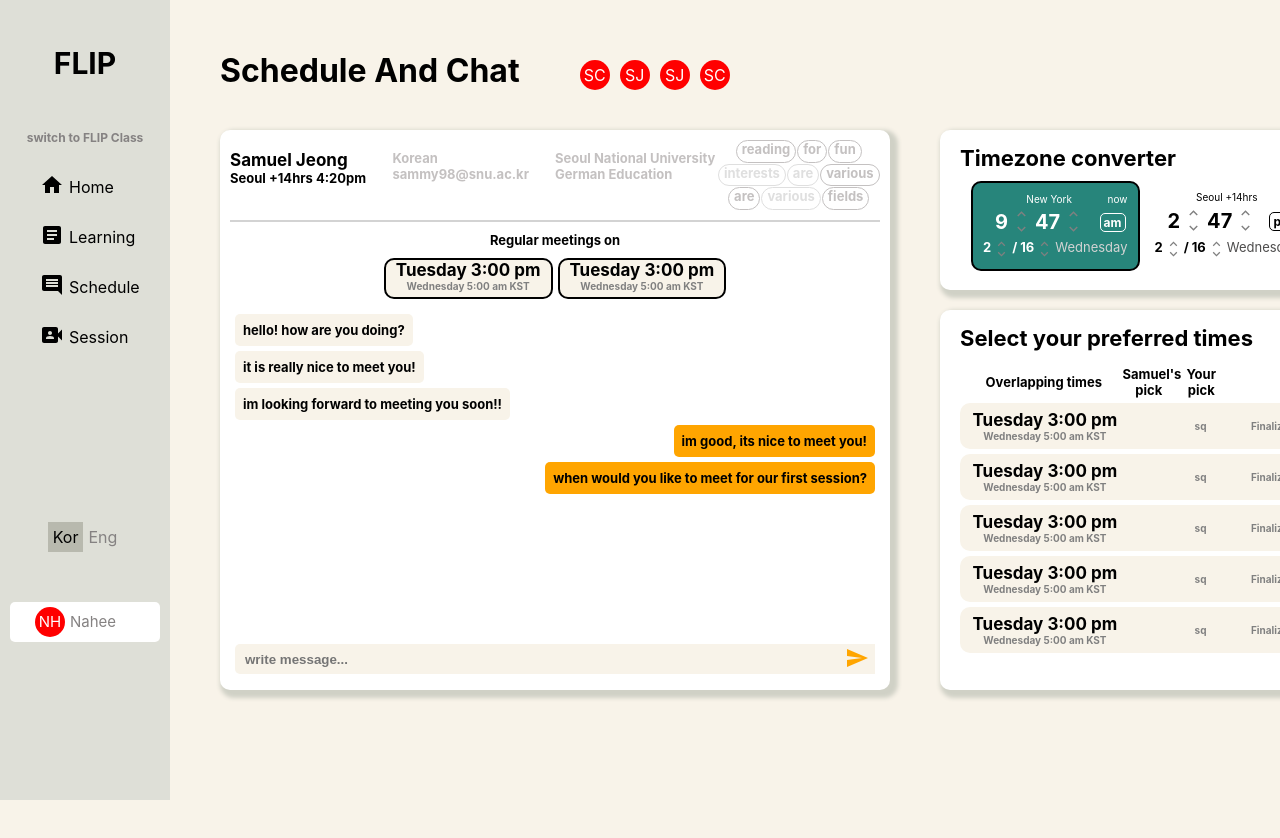
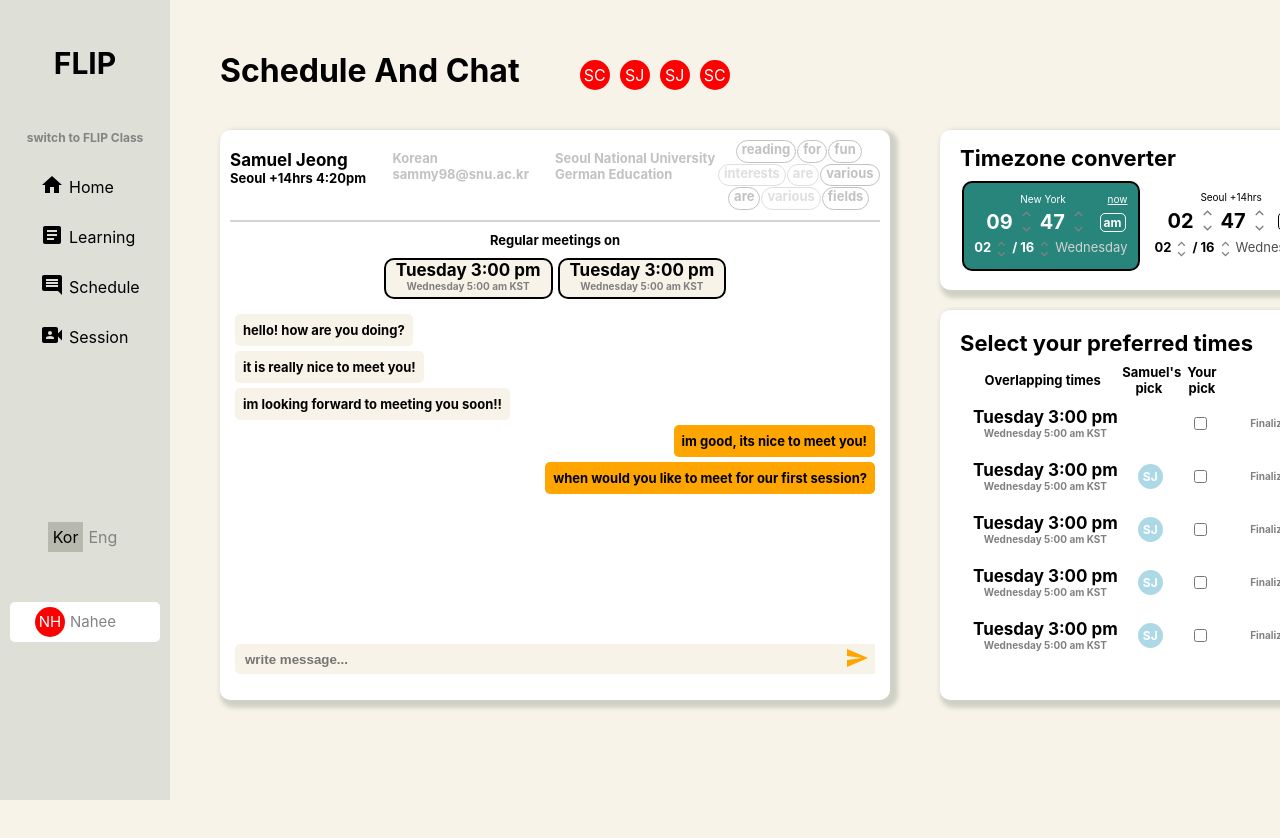
Before and after one commit to haimnam/FLIP-Test, a React (Create React App) app: page /schedule in a window 1280 px wide. Shown: the top 838 px of the page. Built offline with nearby package versions, Linux system fonts and the light colour scheme.

Commit message:
Enable Checkboxes in Preferred Times + Modify Timezone Converter

```diff
--- a/src/pages/Schedule/PreferredTimes.tsx
+++ b/src/pages/Schedule/PreferredTimes.tsx
@@ -1,8 +1,86 @@
-import React from "react";
+import React, { useState } from "react";
 import styles from "../../scss/ScheduleAndChat.module.scss";
-import { TimesData } from "./TimesData.tsx";
 
 const PreferredTimes = () => {
+  const [timesData, setTimesData] = useState([
+    {
+      id: 1,
+      main: "Tuesday 3:00 pm",
+      sub: "Wednesday 5:00 am KST",
+      isPartnerPick: false,
+      myPick: "sq",
+      state: "Finalize",
+    },
+    {
+      id: 2,
+      main: "Tuesday 3:00 pm",
+      sub: "Wednesday 5:00 am KST",
+      isPartnerPick: true,
+      myPick: "sq",
+      state: "Finalize",
+    },
+    {
+      id: 3,
+      main: "Tuesday 3:00 pm",
+      sub: "Wednesday 5:00 am KST",
+      isPartnerPick: true,
+      myPick: "sq",
+      state: "Finalize",
+    },
+    {
+      id: 4,
+      main: "Tuesday 3:00 pm",
+      sub: "Wednesday 5:00 am KST",
+      isPartnerPick: true,
+      myPick: "sq",
+      state: "Finalize",
+    },
+    {
+      id: 5,
+      main: "Tuesday 3:00 pm",
+      sub: "Wednesday 5:00 am KST",
+      isPartnerPick: true,
+      myPick: "sq",
+      state: "Finalize",
+    },
+  ]);
+
+  const [isChecked, setIsChecked] = useState(false);
+  const [checkedItems, setCheckedItems] = useState(new Set());
+
+  const checkHandler = ({ target }) => {
+    setIsChecked(!isChecked);
+    checkedItemHandler(
+      target.parentNode.parentNode,
+      target.value,
+      target.checked
+    );
+  };
+
+  const checkedItemHandler = (box, id, isChecked) => {
+    if (isChecked) {
+      box.style.backgroundColor = "rgb(248, 243, 233)";
+      box.style.border = "2px solid black";
+      checkedItems.add(id);
+      setTimesData(
+        timesData.map((time) =>
+          time.id == id ? { ...time, state: "Undo" } : time
+        )
+      );
+    } else if (checkedItems.has(id)) {
+      box.style.backgroundColor = "white";
+      box.style.border = "2px solid white";
+      checkedItems.delete(id);
+      setTimesData(
+        timesData.map((time) =>
+          time.id == id ? { ...time, state: "Finalize" } : time
+        )
+      );
+    }
+    setCheckedItems(checkedItems);
+    return checkedItems;
+  };
+
   return (
     <div className={styles.preferredTimes}>
       <h2>Select your preferred times</h2>
@@ -13,15 +91,25 @@ const PreferredTimes = () => {
           <div className={styles.myPick}>Your pick</div>
         </div>
         <div className={styles.tableBody}>
-          {TimesData.map((time, index) => {
+          {timesData.map((time) => {
             return (
-              <div key={index} className={styles.row}>
+              <div key={time.id} className={styles.row}>
                 <div className={styles.overlappingTimes}>
                   <h3>{time.main}</h3>
                   <div>{time.sub}</div>
                 </div>
-                <div className={styles.partnerPick}>{time.partnerPick}</div>
-                <div className={styles.myPick}>{time.myPick}</div>
+                <div className={styles.partnerPick}>
+                  <div className={time.isPartnerPick ? styles.circle : ""}>
+                    {time.isPartnerPick ? "SJ" : ""}
+                  </div>
+                </div>
+                <label className={styles.myPick}>
+                  <input
+                    type="checkbox"
+                    value={time.id}
+                    onChange={(e) => checkHandler(e)}
+                  ></input>
+                </label>
                 <div className={styles.state}>{time.state}</div>
               </div>
             );
--- a/src/pages/Schedule/Timezone.tsx
+++ b/src/pages/Schedule/Timezone.tsx
@@ -9,63 +9,156 @@ const Timezone = () => {
   dayjs.extend(utc);
   dayjs.extend(timezone);
 
-  const weekdays = [
-    "Sunday",
-    "Monday",
-    "Tuesday",
-    "Wednesday",
-    "Thursday",
-    "Friday",
-    "Saturday",
-  ];
+  const [hourUpDown, setHourUpDown] = useState(0);
+  const [minUpDown, setMinUpDown] = useState(0);
+  const [monthUpDown, setMonthUpDown] = useState(0);
+  const [dateUpDown, setDateUpDown] = useState(0);
 
-  const [hourUpDownNY, setHourUpDownNY] = useState(0);
-  const [minUpDownNY, setMinUpDownNY] = useState(0);
-  const [monthUpDownNY, setMonthUpDownNY] = useState(0);
-  const [dateUpDownNY, setDateUpDownNY] = useState(0);
-  const [hourUpDownS, setHourUpDownS] = useState(0);
-  const [minUpDownS, setMinUpDownS] = useState(0);
-  const [monthUpDownS, setMonthUpDownS] = useState(0);
-  const [dateUpDownS, setDateUpDownS] = useState(0);
+  const [hourNY, setHourNY] = useState(
+    dayjs().tz("America/New_York").format("hh")
+  );
+  const [minNY, setMinNY] = useState(
+    dayjs().tz("America/New_York").format("mm")
+  );
+  const [ampmNY, setAmpmNY] = useState(
+    dayjs().tz("America/New_York").format("a")
+  );
+  const [monthNY, setMonthNY] = useState(
+    dayjs().tz("America/New_York").format("MM")
+  );
+  const [dateNY, setDateNY] = useState(
+    dayjs().tz("America/New_York").format("DD")
+  );
+  const [dayNY, setDayNY] = useState(
+    dayjs().tz("America/New_York").format("dddd")
+  );
+  const [hourS, setHourS] = useState(dayjs().format("hh"));
+  const [minS, setMinS] = useState(dayjs().format("mm"));
+  const [ampmS, setAmpmS] = useState(dayjs().format("a"));
+  const [monthS, setMonthS] = useState(dayjs().format("MM"));
+  const [dateS, setDateS] = useState(dayjs().format("DD"));
+  const [dayS, setDayS] = useState(dayjs().format("dddd"));
+
+  var nowNY = dayjs().tz("America/New_York");
+  var nowS = dayjs();
+
+  const setNow = () => {
+    setHourUpDown(0);
+    setMinUpDown(0);
+    setMonthUpDown(0);
+    setDateUpDown(0);
+    setHourNY(dayjs().tz("America/New_York").format("hh"));
+    setMinNY(dayjs().tz("America/New_York").format("mm"));
+    setAmpmNY(dayjs().tz("America/New_York").format("a"));
+    setMonthNY(dayjs().tz("America/New_York").format("MM"));
+    setDateNY(dayjs().tz("America/New_York").format("DD"));
+    setDayNY(dayjs().tz("America/New_York").format("dddd"));
+    setHourS(dayjs().format("hh"));
+    setMinS(dayjs().format("mm"));
+    setAmpmS(dayjs().format("a"));
+    setMonthS(dayjs().format("MM"));
+    setDateS(dayjs().format("DD"));
+    setDayS(dayjs().format("dddd"));
+  };
+
+  const setHour = () => {
+    setHourNY(nowNY.add(hourUpDown, "h").format("hh"));
+    setMinNY(nowNY.add(hourUpDown, "h").format("mm"));
+    setAmpmNY(nowNY.add(hourUpDown, "h").format("a"));
+    setMonthNY(nowNY.add(hourUpDown, "h").format("MM"));
+    setDateNY(nowNY.add(hourUpDown, "h").format("DD"));
+    setDayNY(nowNY.add(hourUpDown, "h").format("dddd"));
+    setHourS(nowS.add(hourUpDown, "h").format("hh"));
+    setMinS(nowS.add(hourUpDown, "h").format("mm"));
+    setAmpmS(nowS.add(hourUpDown, "h").format("a"));
+    setMonthS(nowS.add(hourUpDown, "h").format("MM"));
+    setDateS(nowS.add(hourUpDown, "h").format("DD"));
+    setDayS(nowS.add(hourUpDown, "h").format("dddd"));
+  };
+
+  const setMin = () => {
+    setHourNY(nowNY.add(minUpDown, "m").format("hh"));
+    setMinNY(nowNY.add(minUpDown, "m").format("mm"));
+    setAmpmNY(nowNY.add(minUpDown, "m").format("a"));
+    setMonthNY(nowNY.add(minUpDown, "m").format("MM"));
+    setDateNY(nowNY.add(minUpDown, "m").format("DD"));
+    setDayNY(nowNY.add(minUpDown, "m").format("dddd"));
+    setHourS(nowS.add(minUpDown, "m").format("hh"));
+    setMinS(nowS.add(minUpDown, "m").format("mm"));
+    setAmpmS(nowS.add(minUpDown, "m").format("a"));
+    setMonthS(nowS.add(minUpDown, "m").format("MM"));
+    setDateS(nowS.add(minUpDown, "m").format("DD"));
+    setDayS(nowS.add(minUpDown, "m").format("dddd"));
+  };
+
+  const setMonth = () => {
+    setHourNY(nowNY.add(monthUpDown, "M").format("hh"));
+    setMinNY(nowNY.add(monthUpDown, "M").format("mm"));
+    setAmpmNY(nowNY.add(monthUpDown, "M").format("a"));
+    setMonthNY(nowNY.add(monthUpDown, "M").format("MM"));
+    setDateNY(nowNY.add(monthUpDown, "M").format("DD"));
+    setDayNY(nowNY.add(monthUpDown, "M").format("dddd"));
+    setHourS(nowS.add(monthUpDown, "M").format("hh"));
+    setMinS(nowS.add(monthUpDown, "M").format("mm"));
+    setAmpmS(nowS.add(monthUpDown, "M").format("a"));
+    setMonthS(nowS.add(monthUpDown, "M").format("MM"));
+    setDateS(nowS.add(monthUpDown, "M").format("DD"));
+    setDayS(nowS.add(monthUpDown, "M").format("dddd"));
+  };
+
+  const setDate = () => {
+    setHourNY(nowNY.add(dateUpDown, "d").format("hh"));
+    setMinNY(nowNY.add(dateUpDown, "d").format("mm"));
+    setAmpmNY(nowNY.add(dateUpDown, "d").format("a"));
+    setMonthNY(nowNY.add(dateUpDown, "d").format("MM"));
+    setDateNY(nowNY.add(dateUpDown, "d").format("DD"));
+    setDayNY(nowNY.add(dateUpDown, "d").format("dddd"));
+    setHourS(nowS.add(dateUpDown, "d").format("hh"));
+    setMinS(nowS.add(dateUpDown, "d").format("mm"));
+    setAmpmS(nowS.add(dateUpDown, "d").format("a"));
+    setMonthS(nowS.add(dateUpDown, "d").format("MM"));
+    setDateS(nowS.add(dateUpDown, "d").format("DD"));
+    setDayS(nowS.add(dateUpDown, "d").format("dddd"));
+  };
 
   const setHourUp = () => {
-    setHourUpDownNY(hourUpDownNY + 1);
-    setHourUpDownS(hourUpDownS + 1);
+    setHourUpDown(hourUpDown + 1);
+    setHour();
   };
 
   const setHourDown = () => {
-    setHourUpDownNY(hourUpDownNY - 1);
-    setHourUpDownS(hourUpDownS - 1);
+    setHourUpDown(hourUpDown - 1);
+    setHour();
   };
 
   const setMinUp = () => {
-    setMinUpDownNY(minUpDownNY + 1);
-    setMinUpDownS(minUpDownS + 1);
+    setMinUpDown(minUpDown + 1);
+    setMin();
   };
 
   const setMinDown = () => {
-    setMinUpDownNY(minUpDownNY - 1);
-    setMinUpDownS(minUpDownS - 1);
+    setMinUpDown(minUpDown - 1);
+    setMin();
   };
 
   const setMonthUp = () => {
-    setMonthUpDownNY(monthUpDownNY + 1);
-    setMonthUpDownS(monthUpDownS + 1);
+    setMonthUpDown(monthUpDown + 1);
+    setMonth();
   };
 
   const setMonthDown = () => {
-    setMonthUpDownNY(monthUpDownNY - 1);
-    setMonthUpDownS(monthUpDownS - 1);
+    setMonthUpDown(monthUpDown - 1);
+    setMonth();
   };
 
   const setDateUp = () => {
-    setDateUpDownNY(dateUpDownNY + 1);
-    setDateUpDownS(dateUpDownS + 1);
+    setDateUpDown(dateUpDown + 1);
+    setDate();
   };
 
   const setDateDown = () => {
-    setDateUpDownNY(dateUpDownNY - 1);
-    setDateUpDownS(dateUpDownS - 1);
+    setDateUpDown(dateUpDown - 1);
+    setDate();
   };
 
   return (
@@ -75,35 +168,29 @@ const Timezone = () => {
         <div className={styles.converterItemColored}>
           <div className={styles.city}>
             <div className={styles.cityName}>New York</div>
-            <div className={styles.now}>now</div>
+            <div className={styles.now} onClick={setNow}>
+              now
+            </div>
           </div>
           <div className={styles.time}>
-            <div>
-              {dayjs().tz("America/New_York").format("hh") * 1 + hourUpDownNY}
-            </div>
+            <div>{hourNY}</div>
             <Updown
               width="17px"
               height="15px"
               setUp={setHourUp}
               setDown={setHourDown}
             />
-            <div>
-              {dayjs().tz("America/New_York").format("mm") * 1 + minUpDownNY}
-            </div>
+            <div>{minNY}</div>
             <Updown
               width="17px"
               height="15px"
               setUp={setMinUp}
               setDown={setMinDown}
             />
-            <div className={styles.ampm}>
-              {dayjs().tz("America/New_York").format("a")}
-            </div>
+            <div className={styles.ampm}>{ampmNY}</div>
           </div>
           <div className={styles.date}>
-            <div>
-              {dayjs().tz("America/New_York").format("MM") * 1 + monthUpDownNY}
-            </div>
+            <div>{monthNY}</div>
             <Updown
               width="15px"
               height="10px"
@@ -111,18 +198,14 @@ const Timezone = () => {
               setDown={setMonthDown}
             />
             <div>/</div>
-            <div>
-              {dayjs().tz("America/New_York").format("DD") * 1 + dateUpDownNY}
-            </div>
+            <div>{dateNY}</div>
             <Updown
               width="15px"
               height="10px"
               setUp={setDateUp}
               setDown={setDateDown}
             />
-            <div className={styles.day}>
-              {weekdays[dayjs().tz("America/New_York").day()]}
-            </div>
+            <div className={styles.day}>{dayNY}</div>
           </div>
         </div>
         <div className={styles.converterItem}>
@@ -130,24 +213,24 @@ const Timezone = () => {
             <div className={styles.cityName}>Seoul +14hrs</div>
           </div>
           <div className={styles.time}>
-            <div>{dayjs().format("hh") * 1 + hourUpDownS}</div>
+            <div>{hourS}</div>
             <Updown
               width="17px"
               height="15px"
               setUp={setHourUp}
               setDown={setHourDown}
             />
-            <div>{dayjs().format("mm") * 1 + minUpDownS}</div>
+            <div>{minS}</div>
             <Updown
               width="17px"
               height="15px"
               setUp={setMinUp}
               setDown={setMinDown}
             />
-            <div className={styles.ampm}>{dayjs().format("a")}</div>
+            <div className={styles.ampm}>{ampmS}</div>
           </div>
           <div className={styles.date}>
-            <div>{dayjs().format("MM") * 1 + monthUpDownS}</div>
+            <div>{monthS}</div>
             <Updown
               width="15px"
               height="10px"
@@ -155,14 +238,14 @@ const Timezone = () => {
               setDown={setMonthDown}
             />
             <div>/</div>
-            <div>{dayjs().format("DD") * 1 + dateUpDownS}</div>
+            <div>{dateS}</div>
             <Updown
               width="15px"
               height="10px"
               setUp={setDateUp}
               setDown={setDateDown}
             />
-            <div className={styles.day}>{weekdays[dayjs().day()]}</div>
+            <div className={styles.day}>{dayS}</div>
           </div>
         </div>
       </div>
--- a/src/scss/ScheduleAndChat.module.scss
+++ b/src/scss/ScheduleAndChat.module.scss
@@ -216,6 +216,8 @@ h3 {
         }
         .now {
           margin-left: auto;
+          cursor: pointer;
+          text-decoration: underline;
         }
       }
       .time {
@@ -296,18 +298,18 @@ h3 {
   height: 350px;
   background-color: white;
   border-radius: 10px;
-  padding: 15px 20px;
+  padding: 20px 20px;
   box-shadow: 4px 4px 4px 4px rgb(208, 209, 198);
   .timeTable {
     width: 100%;
     font-weight: bold;
     text-align: center;
-    margin-top: 10px;
+    margin-top: 5px;
     .tableHead {
       display: flex;
       font-size: 13px;
       align-items: center;
-      padding: 5px;
+      padding: 3px;
       .overlappingTimes {
         width: 45%;
       }
@@ -328,14 +330,26 @@ h3 {
         display: flex;
         align-items: center;
         justify-content: center;
-        padding: 7px;
-        background-color: rgb(248, 243, 233);
+        border: 2px solid white;
+        padding: 6px;
         border-radius: 10px;
         .overlappingTimes {
           width: 45%;
         }
         .partnerPick {
           width: 15%;
+          .circle {
+            color: white;
+            margin-left: 15px;
+            width: 25px;
+            height: 25px;
+            display: flex;
+            align-items: center;
+            justify-content: center;
+            border-radius: 50%;
+            background-color: lightblue;
+            font-size: 12px;
+          }
         }
         .myPick {
           width: 15%;
```
Also changed, not shown: src/pages/Schedule/TimesData.tsx (deleted, +0 -37 lines).
